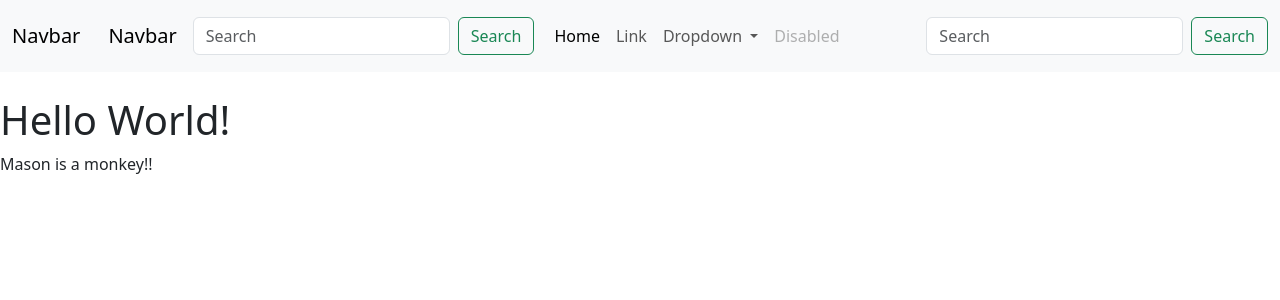
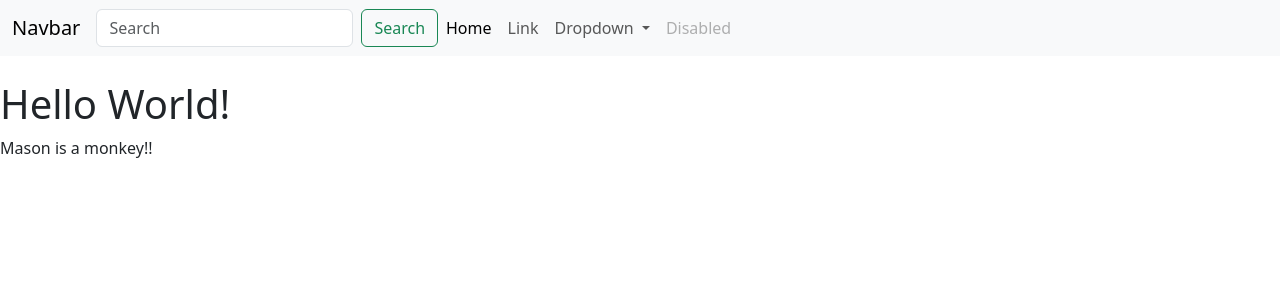
Before and after one commit to ErikBurdett/RoverWeb, a Flask app: page / in a window 1280 px wide. Shown: the top 300 px of the page. Run offline with Flask 3, Linux system fonts and the light colour scheme.

Commit message:
Update navbar.html

```diff
--- a/api/templates/navbar.html
+++ b/api/templates/navbar.html
@@ -1,15 +1,10 @@
 <nav class="navbar navbar-expand-lg bg-body-tertiary">
     <div class="container-fluid">
       <a class="navbar-brand" href="#">Navbar</a>
-      <nav class="navbar bg-body-tertiary">
-        <div class="container-fluid">
-          <a class="navbar-brand">Navbar</a>
-          <form class="d-flex" role="search">
-            <input class="form-control me-2" type="search" placeholder="Search" aria-label="Search">
-            <button class="btn btn-outline-success" type="submit">Search</button>
-          </form>
-        </div>
-      </nav>
+      <form class="d-flex" role="search">
+        <input class="form-control me-2" type="search" placeholder="Search" aria-label="Search">
+        <button class="btn btn-outline-success" type="submit">Search</button>
+      </form>
       <button class="navbar-toggler" type="button" data-bs-toggle="collapse" data-bs-target="#navbarSupportedContent" aria-controls="navbarSupportedContent" aria-expanded="false" aria-label="Toggle navigation">
         <span class="navbar-toggler-icon"></span>
       </button>
@@ -36,10 +31,6 @@
             <a class="nav-link disabled" aria-disabled="true">Disabled</a>
           </li>
         </ul>
-        <form class="d-flex" role="search">
-          <input class="form-control me-2" type="search" placeholder="Search" aria-label="Search">
-          <button class="btn btn-outline-success" type="submit">Search</button>
-        </form>
       </div>
     </div>
   </nav>
```
